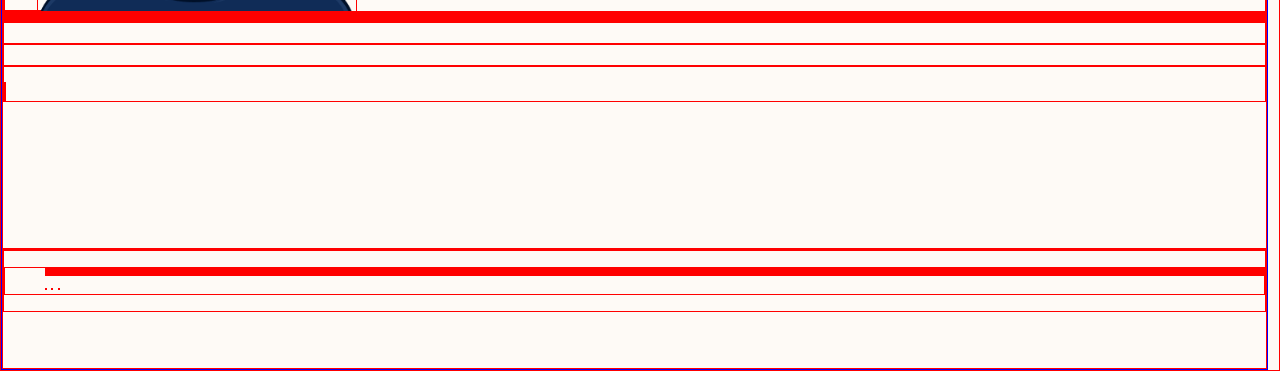
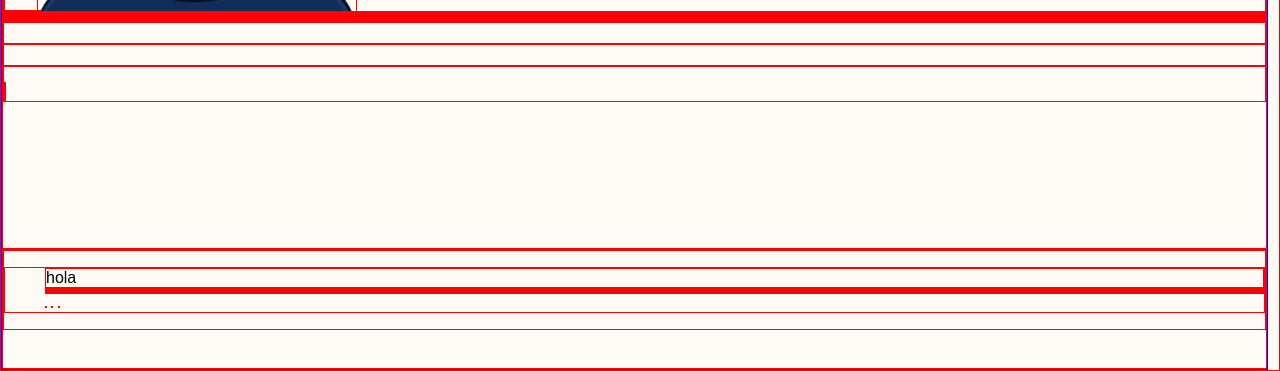
Before and after one commit to GSaravia16/Portafolio, a plain HTML site: page index.html in a window 1280 px wide. Shown: the part 433-804 px from the top of the page. Drawn offline with Linux system fonts and the light colour scheme.

Commit message:
Commit prueba

```diff
--- a/index.html
+++ b/index.html
@@ -74,7 +74,7 @@
     <footer>
         <nav>
             <ul>
-                <li></li>
+                <li>hola</li>
                 <li></li>
                 <li></li>
                 <li></li>
```
